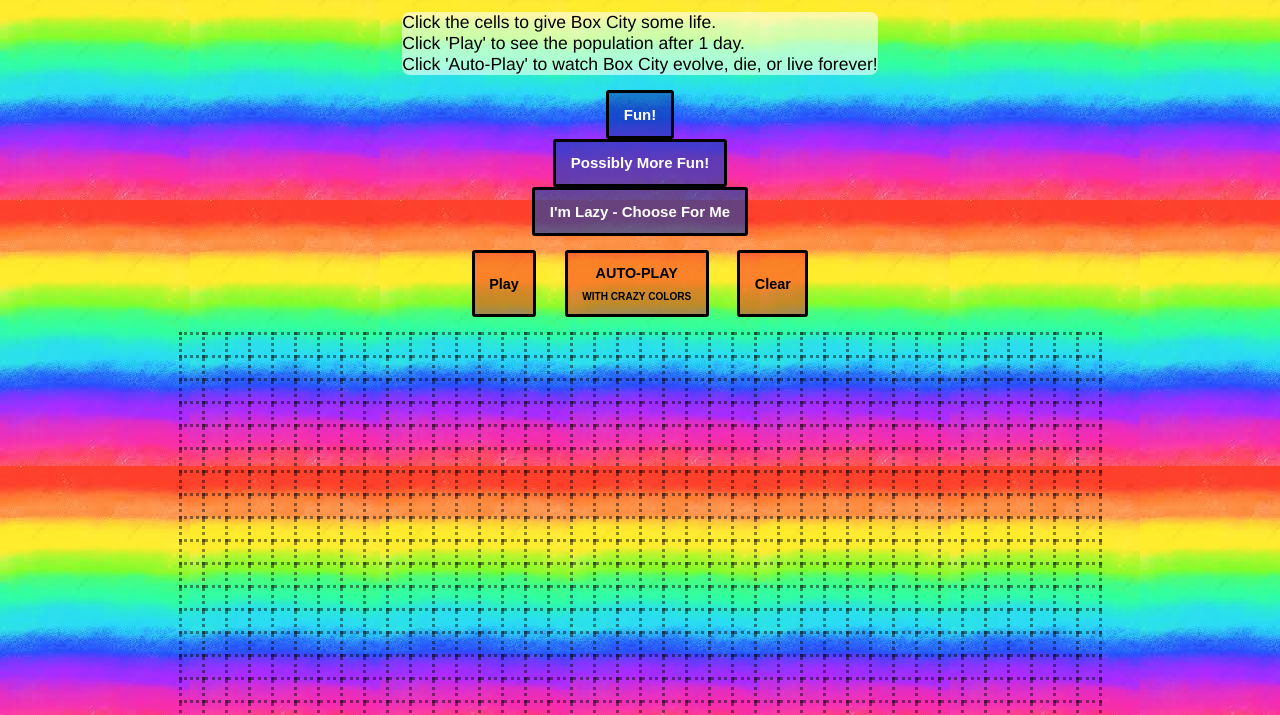
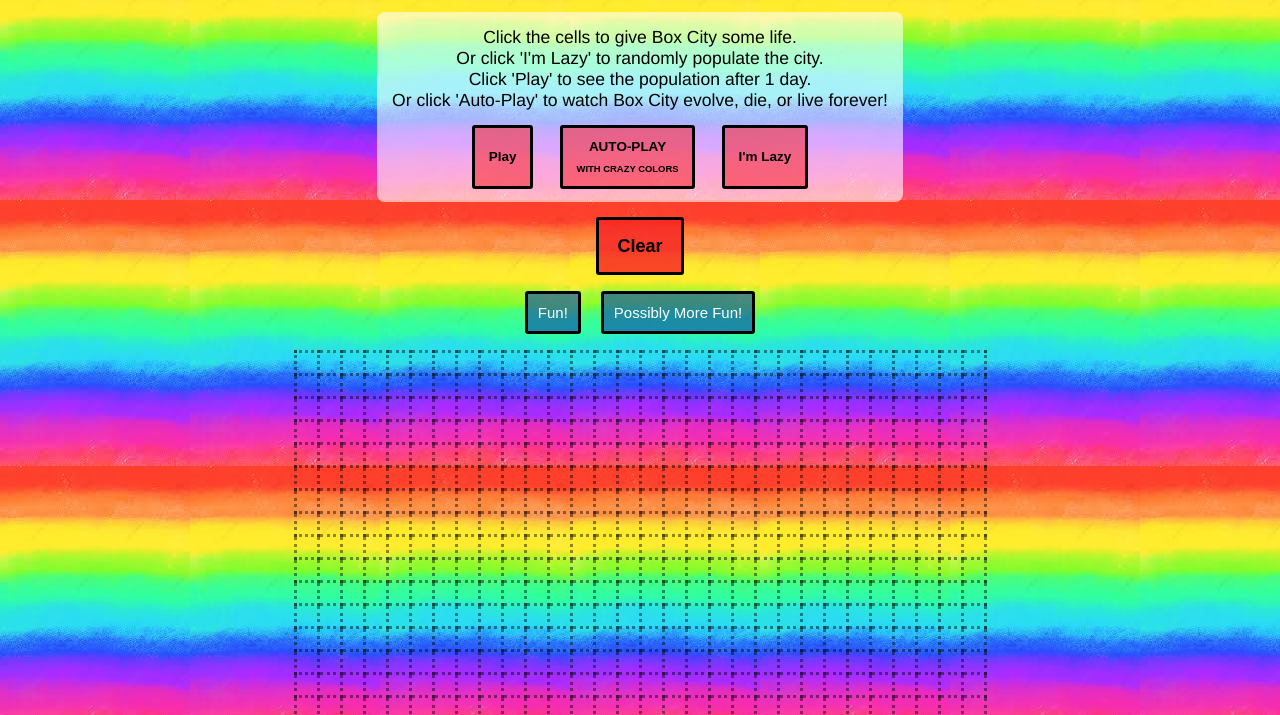
Before and after one commit to nightsandwich/nightsandwich.github.io, a plain HTML site: page index.html in a window 1280 px wide. Shown: the part 66-781 px from the top of the page. Drawn offline with Linux system fonts and the light colour scheme.

Commit message:
more flexbox

```diff
--- a/index.html
+++ b/index.html
@@ -17,17 +17,20 @@
     </div>
     <div id='instructions'>
       <h3>Click the cells to give Box City some life.</h3>
+      <h3>Or click 'I'm Lazy' to randomly populate the city.</h3>
       <h3>Click 'Play' to see the population after 1 day.</h3>
-      <h3>Click 'Auto-Play' to watch Box City evolve, die, or live forever!</h3>
+      <h3>Or click 'Auto-Play' to watch Box City evolve, die, or live forever!</h3>
+      <div id='control_panel'>
+        <button id='step_btn' class='button'>Play</button>
+        <button id='play_btn' class='button'>AUTO-PLAY<div class='crazy_colors'>WITH CRAZY COLORS</div></button>
+        <button id='random_btn' class='button'><strong>I'm Lazy</strong></button>
+      </div>
     </div>
-    <button id='fun_btn' class='button'><strong></strong>Fun!</strong></button>
-    <button id='yay_btn' class='button'><strong></strong>Possibly More Fun!</strong></button>
-    <button id='random_btn' class='button'><strong>I'm Lazy - Choose For Me</strong></button>
-  </div>
-  <div id='control_panel'>
-    <button id='step_btn' class='button'>Play</button>
-    <button id='play_btn' class='button'>AUTO-PLAY<div class='crazy_colors'>WITH CRAZY COLORS</div></button>
     <button id='clear_btn' class='button'>Clear</button>
+    <div id='fun'>
+      <button id='fun_btn' class='button'><strong></strong>Fun!</strong></button>
+      <button id='yay_btn' class='button'><strong></strong>Possibly More Fun!</strong></button>
+    </div>
   </div>
   <div id="container">
     <table id='board'></table>
--- a/main.js
+++ b/main.js
@@ -1,6 +1,7 @@
-const width = 40;
-const height = 30; // width and height dimensions of the board
-
+//const width = 40;
+//const height = 30; // width and height dimensions of the board
+const width = 30;
+const height = 30;
 /**
  * Create a Game of Life instance
  */
--- a/public/main.css
+++ b/public/main.css
@@ -7,11 +7,13 @@ body {
 #instructions > h3{
   margin: 0;
   font-weight: normal;
+  text-align: center;
 }
 
 #top > #instructions{
   color: black;
   font-size: 15px;
+  padding: 1em 1em 0 1em;
   margin-top: 1em;
   margin-bottom: 1em;
   background-color: rgba(255, 255, 255, 0.589);
@@ -31,7 +33,17 @@ body {
   margin: 0;
   text-align: center;
 }
-
+#fun{
+  display: flex;
+  padding: 1em;
+  justify-content: center;
+}
+#fun > button {
+  padding: 10px;
+  margin: 0px 10px 0px 10px;
+  background-color: rgba(10, 68, 175, 0.61);
+  border: 3px solid black;
+}
 #container {
   display: flex;
   align-items: center;
@@ -96,6 +108,7 @@ td.darker9 {
 #control_panel {
   display: flex;
   justify-content: center;
+
 }
 
 #top > .button {
@@ -103,10 +116,13 @@ td.darker9 {
   border: 3px solid black;
   border-radius: 3px;
   background-color: rgba(10, 68, 175, 0.61);
-  font-size: 15px;
+  font-size: px;
   font-weight: bold;
 }
-
+#top > #clear_btn{
+  background-color: rgba(247, 36, 36, 0.815);
+  font-size: 18px;
+}
 #random_btn{
   font-size: 15px;
   color: white;
```
